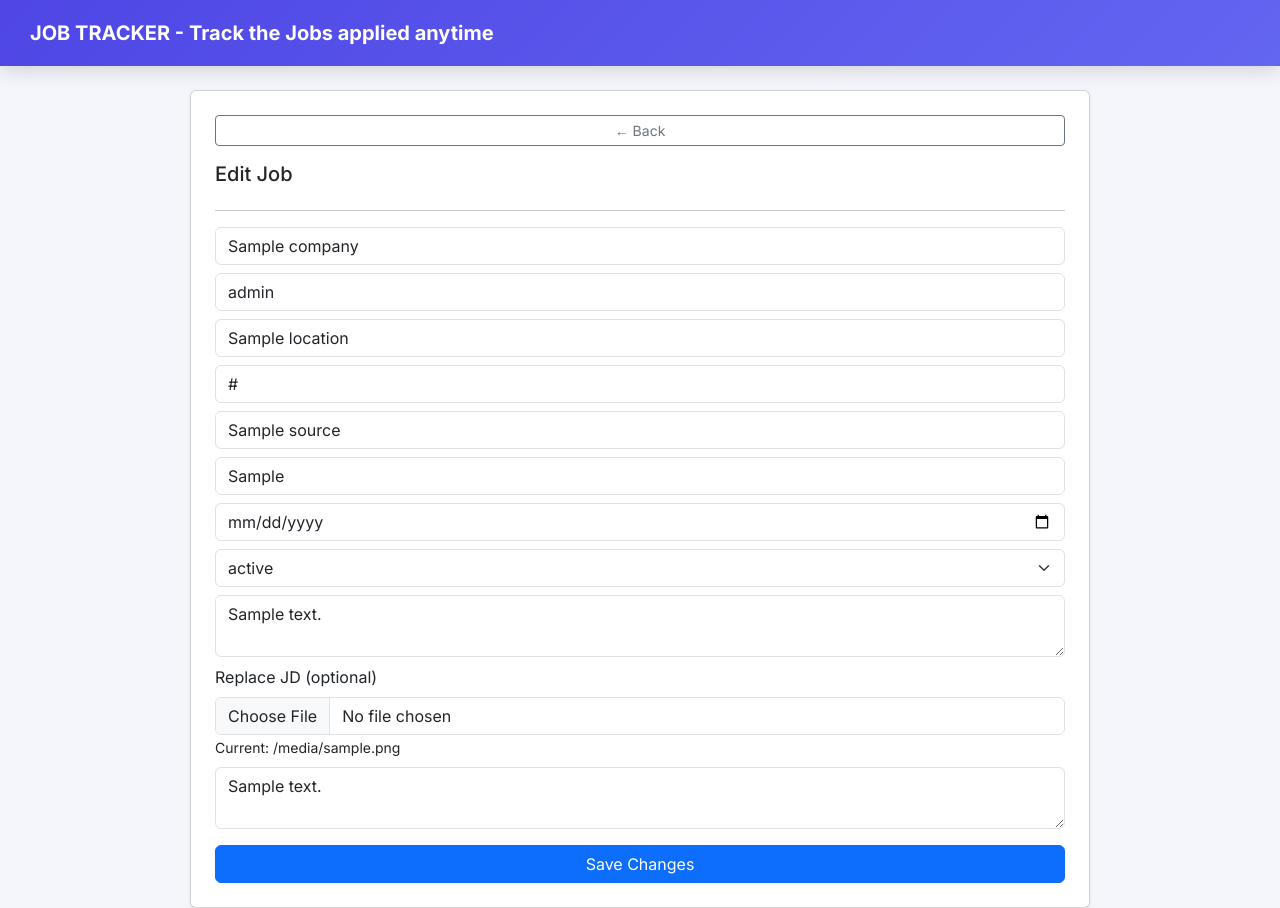
After one commit to Selva-PersonalDev/JobTracker-JobApp, a FastAPI app: template app/core/templates/edit_job.html in a window 1280 px wide. The commit adds this page. Run offline with FastAPI, Linux system fonts and the light colour scheme; the template is opened without the code that fills it: most values are stand-ins (such as "Sample title", 1, 10 or a date in 2020); parts of the project's set-up code (start-up, migrations or seed data) failed here and were passed over.

Commit message:
Updated App files

```diff
--- a/app/core/routes.py
+++ b/app/core/routes.py
@@ -182,6 +182,70 @@ def delete_job(request: Request, job_id: int):
     db.close()
     return RedirectResponse("/", status_code=303)
 
+# ---------------- EDIT JOB ----------------
+
+@router.get("/job/{job_id}/edit")
+def edit_job_page(request: Request, job_id: int):
+    user_id = get_current_user(request)
+    db = SessionLocal()
+    job = db.query(Job).filter(Job.id == job_id, Job.user_id == user_id).first()
+    db.close()
+
+    if not job:
+        return RedirectResponse("/", status_code=303)
+
+    return templates.TemplateResponse(
+        "edit_job.html",
+        {"request": request, "job": job, "statuses": STATUS_OPTIONS}
+    )
+
+
+@router.post("/job/{job_id}/edit")
+def update_job(
+    request: Request,
+    job_id: int,
+    company: str = Form(...),
+    role: str = Form(...),
+    location: str = Form(None),
+    job_url: str = Form(None),
+    source: str = Form(None),
+    ctc_budget: str = Form(None),
+    applied_date: str = Form(None),
+    status: str = Form(...),
+    job_description: str = Form(None),
+    comments: str = Form(None),
+    jd_file: UploadFile = File(None),
+):
+    user_id = get_current_user(request)
+    db = SessionLocal()
+    job = db.query(Job).filter(Job.id == job_id, Job.user_id == user_id).first()
+
+    if not job:
+        db.close()
+        return RedirectResponse("/", status_code=303)
+
+    job.company = company
+    job.role = role
+    job.location = location
+    job.job_url = job_url
+    job.source = source
+    job.ctc_budget = ctc_budget
+    job.applied_date = date.fromisoformat(applied_date) if applied_date else None
+    job.status = status
+    job.job_description = job_description
+    job.comments = comments
+
+    if jd_file and jd_file.filename:
+        filename = f"{user_id}_{jd_file.filename}"
+        with open(os.path.join(UPLOAD_DIR, filename), "wb") as f:
+            shutil.copyfileobj(jd_file.file, f)
+        job.jd_filename = filename
+
+    db.commit()
+    db.close()
+
+    return RedirectResponse("/", status_code=303)
+
 
 @router.get("/job/{job_id}")
 def job_detail(request: Request, job_id: int):
@@ -202,70 +266,3 @@ def job_detail(request: Request, job_id: int):
 @router.get("/jd/{filename}")
 def download_jd(filename: str):
     return FileResponse(os.path.join(UPLOAD_DIR, filename), filename=filename)
-
-# ---------------- EXPORT ----------------
-
-@router.get("/export/xlsx")
-def export_xlsx(request: Request):
-    user_id = get_current_user(request)
-    db = SessionLocal()
-    jobs = db.query(Job).filter(Job.user_id == user_id).all()
-    db.close()
-
-    data = [{
-        "Company": j.company,
-        "Role": j.role,
-        "Location": j.location,
-        "Job URL": j.job_url,
-        "Source": j.source,
-        "CTC Budget": j.ctc_budget,
-        "Applied Date": j.applied_date,
-        "Status": j.status,
-        "Job Description": j.job_description,
-        "JD File": j.jd_filename,
-        "Comments": j.comments,
-    } for j in jobs]
-
-    df = pd.DataFrame(data)
-    buf = io.BytesIO()
-    df.to_excel(buf, index=False)
-    buf.seek(0)
-
-    return StreamingResponse(
-        buf,
-        media_type="application/vnd.openxmlformats-officedocument.spreadsheetml.sheet",
-        headers={"Content-Disposition": "attachment; filename=jobtracker.xlsx"}
-    )
-
-
-@router.get("/export/pdf")
-def export_pdf(request: Request):
-    user_id = get_current_user(request)
-    db = SessionLocal()
-    jobs = db.query(Job).filter(Job.user_id == user_id).all()
-    db.close()
-
-    buffer = io.BytesIO()
-    p = canvas.Canvas(buffer, pagesize=A4)
-    y = 800
-
-    p.setFont("Helvetica-Bold", 14)
-    p.drawString(40, y, "Job Applications")
-    y -= 30
-    p.setFont("Helvetica", 10)
-
-    for j in jobs:
-        p.drawString(40, y, f"{j.company} | {j.role} | {j.status} | {j.applied_date}")
-        y -= 14
-        if y < 40:
-            p.showPage()
-            y = 800
-
-    p.save()
-    buffer.seek(0)
-
-    return StreamingResponse(
-        buffer,
-        media_type="application/pdf",
-        headers={"Content-Disposition": "attachment; filename=jobtracker.pdf"}
-    )
--- /dev/null
+++ b/app/core/templates/edit_job.html
@@ -0,0 +1,46 @@
+{% extends "base.html" %}
+{% block content %}
+
+<div class="card p-4 shadow-sm mx-auto" style="max-width:900px">
+
+  <a href="/" class="btn btn-sm btn-outline-secondary mb-3">← Back</a>
+
+  <h5>Edit Job</h5>
+  <hr>
+
+  <form method="post" enctype="multipart/form-data">
+
+    <input class="form-control mb-2" name="company" value="{{ job.company }}" required>
+    <input class="form-control mb-2" name="role" value="{{ job.role }}" required>
+    <input class="form-control mb-2" name="location" value="{{ job.location }}">
+    <input class="form-control mb-2" name="job_url" value="{{ job.job_url }}">
+    <input class="form-control mb-2" name="source" value="{{ job.source }}">
+    <input class="form-control mb-2" name="ctc_budget" value="{{ job.ctc_budget }}">
+
+    <input type="date" class="form-control mb-2"
+           name="applied_date"
+           value="{{ job.applied_date }}">
+
+    <select class="form-select mb-2" name="status">
+      {% for s in statuses %}
+        <option value="{{ s }}" {% if s == job.status %}selected{% endif %}>{{ s }}</option>
+      {% endfor %}
+    </select>
+
+    <textarea class="form-control mb-2" name="job_description">{{ job.job_description }}</textarea>
+
+    <div class="mb-2">
+      <label class="form-label">Replace JD (optional)</label>
+      <input type="file" class="form-control" name="jd_file">
+      {% if job.jd_filename %}
+        <small>Current: {{ job.jd_filename }}</small>
+      {% endif %}
+    </div>
+
+    <textarea class="form-control mb-3" name="comments">{{ job.comments }}</textarea>
+
+    <button class="btn btn-primary w-100">Save Changes</button>
+  </form>
+</div>
+
+{% endblock %}
```
Also changed, not shown: app/core/templates/index.html (+12 -10 lines).
